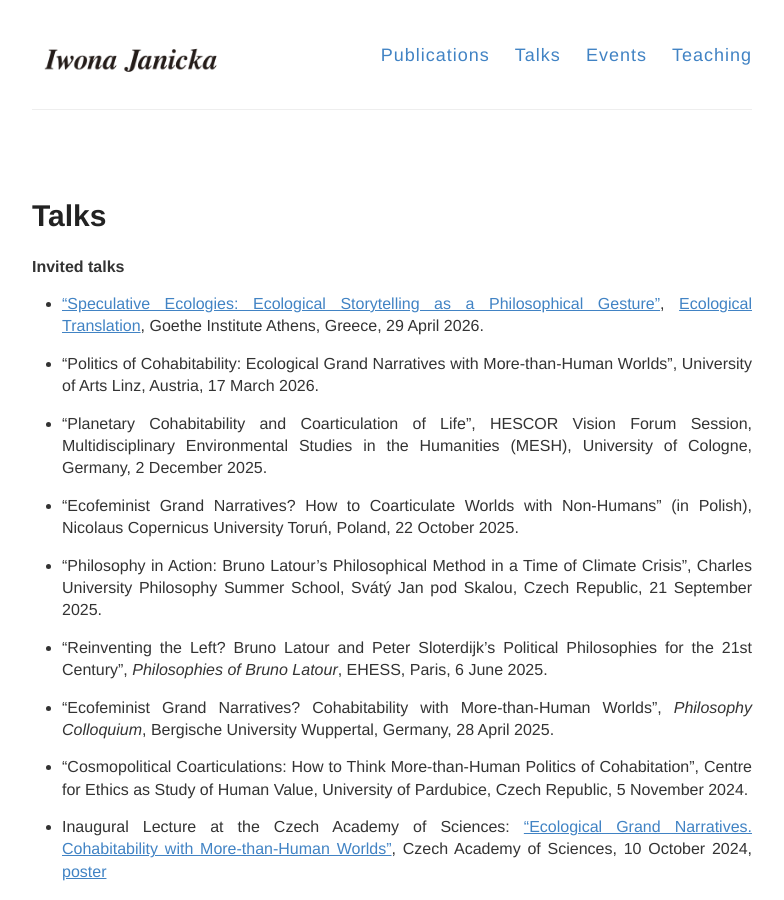
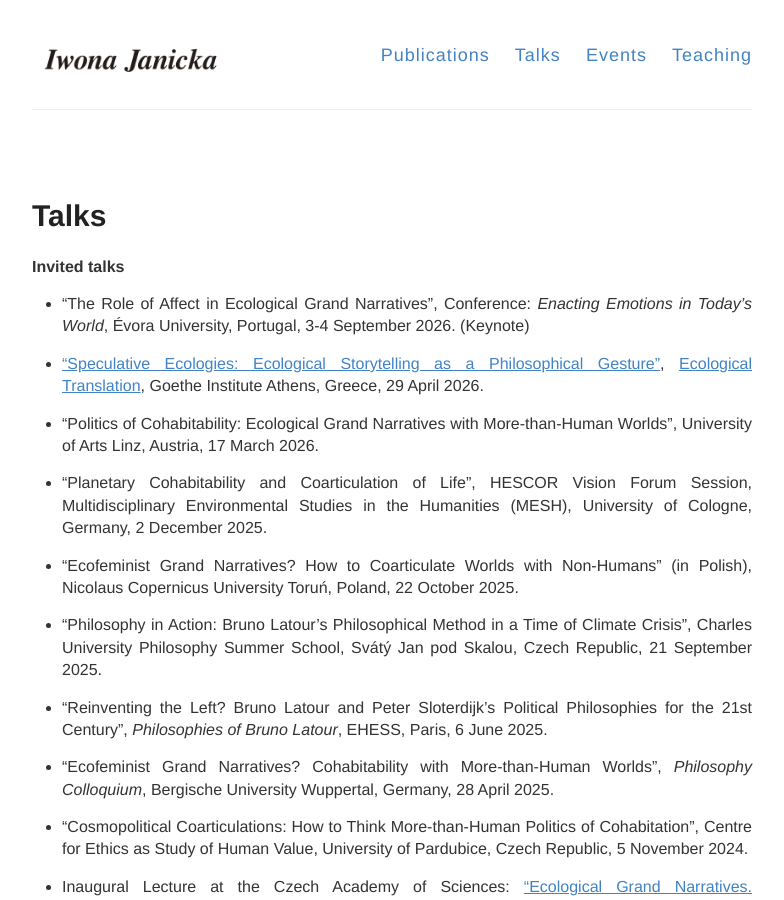
Before and after one commit to IJanicka/IJanicka.github.io, a Jekyll site: the page built from talks.md, in a window 1280 px wide and 900 px high. Shown: the whole window, without its empty margins (248-1032 px from the left). Built offline with Jekyll 4.4.1, drawn with Linux system fonts in a browser that asks for light colours.

Commit message:
Update talks.md

```diff
--- a/talks.md
+++ b/talks.md
@@ -8,7 +8,9 @@ permalink: /talks/
 
 **Invited talks**<br>
 
-*  <a href="https://vimeo.com/1212381667?share=copy&fl=sv&fe=ci" target="_blank">“Speculative Ecologies: Ecological Storytelling as a Philosophical Gesture”<a/>, <a href="https://www.ecologicaltranslation.com" target="_blank"> Ecological Translation<a/>, Goethe Institute Athens, Greece, 29 April 2026. <br>
+* "The Role of Affect in Ecological Grand Narratives”, Conference: *Enacting Emotions in Today’s World*, Évora University, Portugal, 3-4 September 2026. (Keynote) <br>
+
+*   <a href="https://vimeo.com/1212381667?share=copy&fl=sv&fe=ci" target="_blank">“Speculative Ecologies: Ecological Storytelling as a Philosophical Gesture”<a/>, <a href="https://www.ecologicaltranslation.com" target="_blank"> Ecological Translation<a/>, Goethe Institute Athens, Greece, 29 April 2026. <br>
 
 * “Politics of Cohabitability: Ecological Grand Narratives with More-than-Human Worlds”, University of Arts Linz, Austria, 17 March 2026. <br>
 
```
